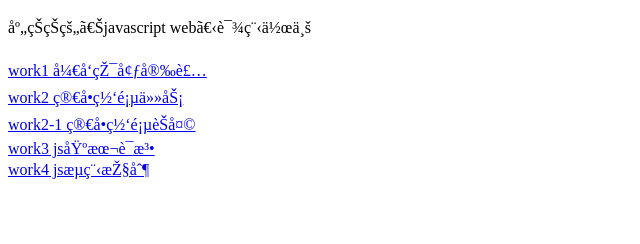
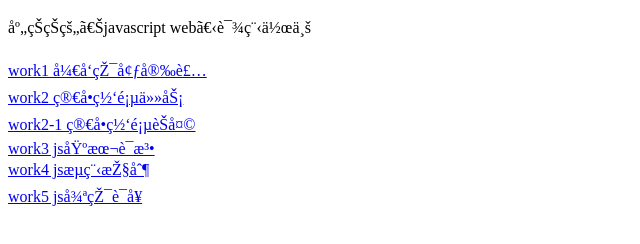
Before and after one commit to zhuangshanshang/jswork, a plain HTML site: page index.html in a window 1280 px wide. Shown: the whole page, without its empty margins (0-640 px from the left). Drawn offline with Linux system fonts and the light colour scheme.

Commit message:
Add files via upload

```diff
--- a/index.html
+++ b/index.html
@@ -23,6 +23,7 @@
    <a href='work3/index.html'>work3 js基本语法</a><br>
 
    <a href='work4/index.html'>work4 js流程控制</a><br>
+   <a href='work5/index.html'>work5 js循环语句</a><br>
 
 </body>
 
```
